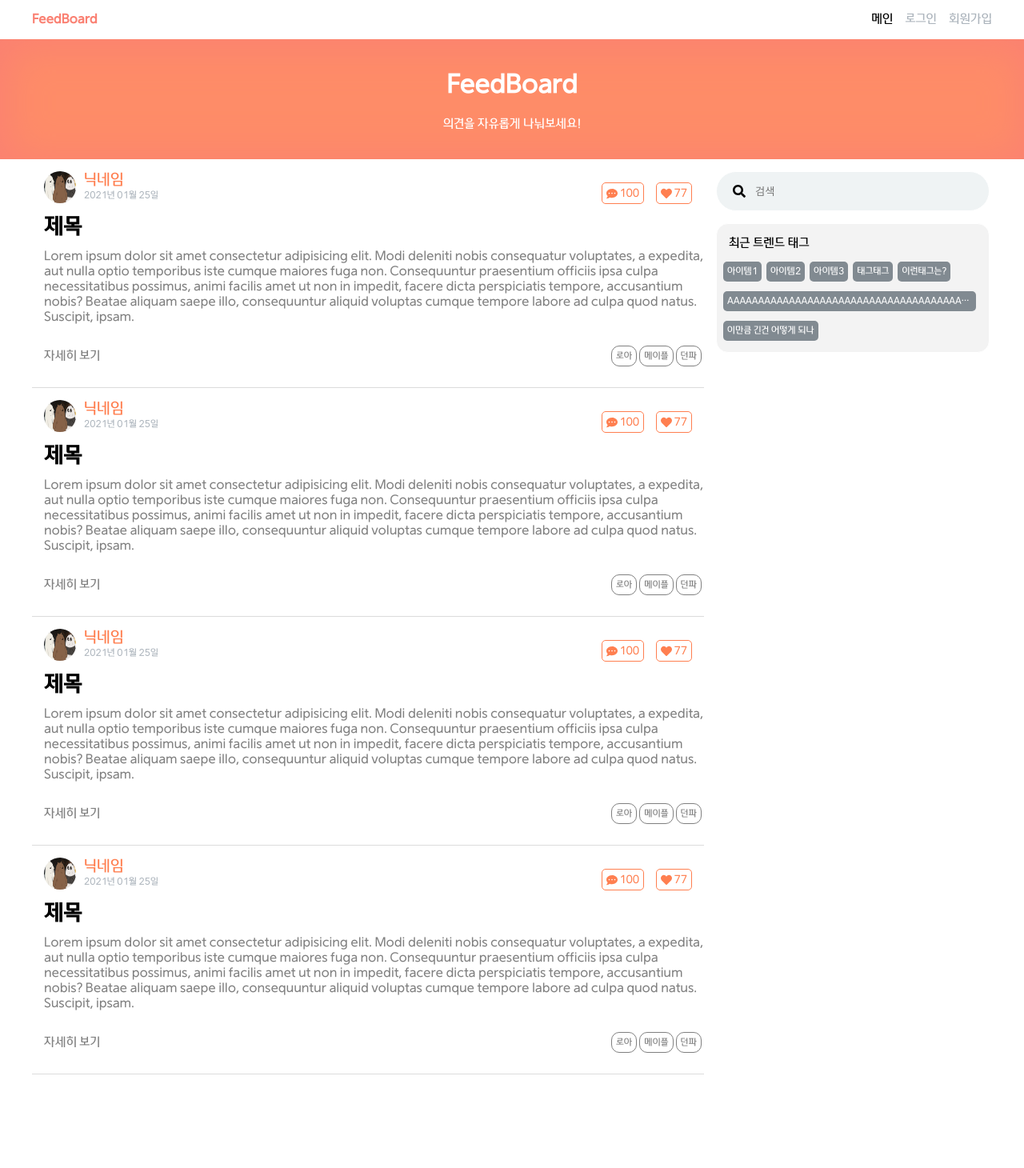
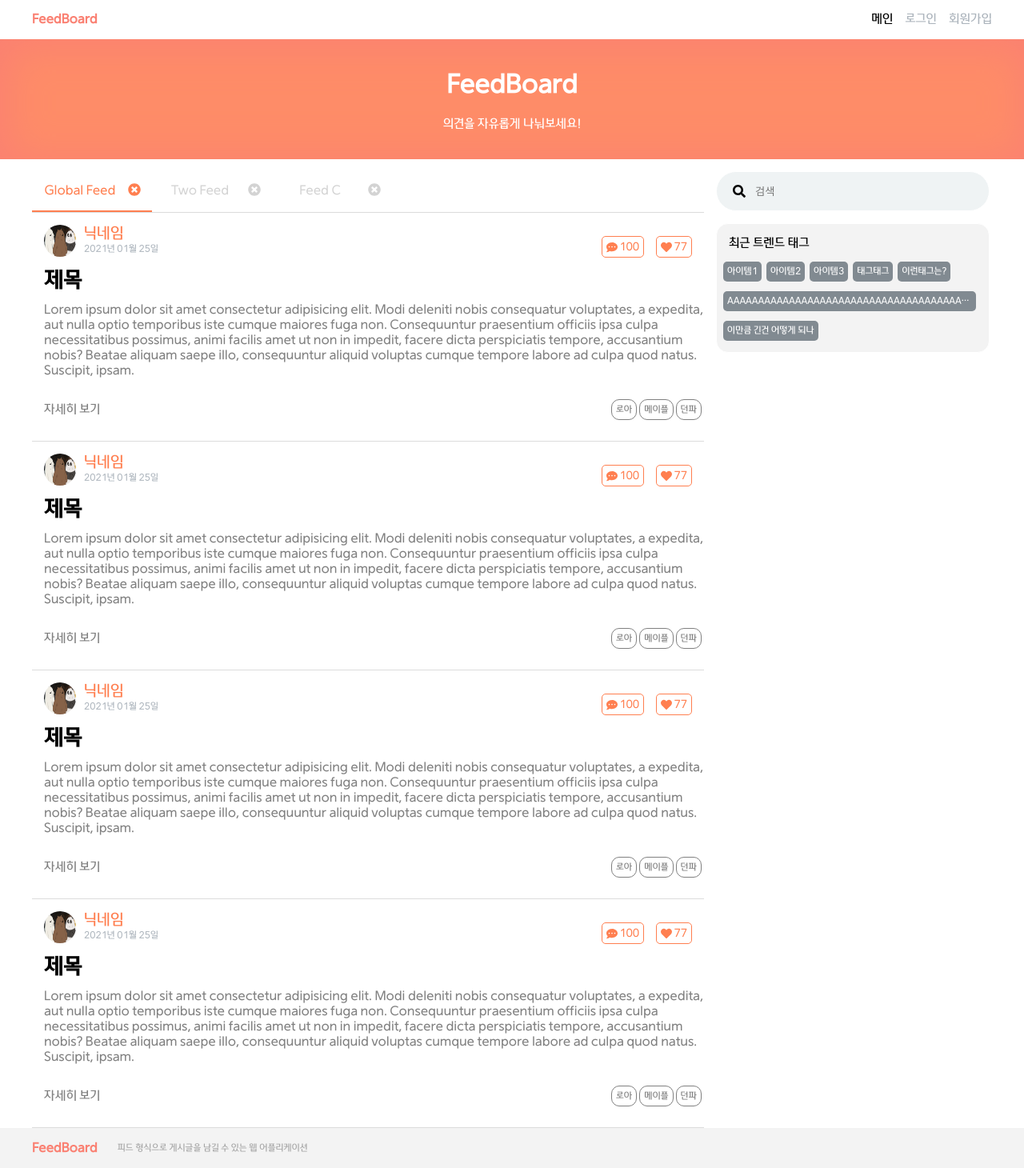
Before and after one commit to bbearcookie/FeedBoard, a React (Create React App) app in the folder react/: page / in a window 1280 px wide. Shown: the whole page at 80% size. Before the commit the page ends 1343 px from the top, so only its background shows below. Built offline with nearby package versions, Linux system fonts and the light colour scheme.

Commit message:
피드탭 부분 윤곽 잡음

```diff
--- a/react/src/components/Feed.scss
+++ b/react/src/components/Feed.scss
@@ -55,6 +55,7 @@
         border: 1px solid #ff7f50;
         border-radius: 5px;
         cursor: pointer;
+        user-select: none;
 
         p {
           margin: 0 0 0 2px;
--- /dev/null
+++ b/react/src/components/FeedTab.js
@@ -0,0 +1,44 @@
+import React, { useState } from 'react';
+import './FeedTab.scss';
+import FeedTabItem from './FeedTabItem';
+
+const FeedTab = () => {
+  const [itemList, setItemList] = useState([
+    {
+      id: 0,
+      text: "Global Feed",
+      active: true
+    },
+    {
+      id: 1,
+      text: "Two Feed",
+      active: false
+    },
+    {
+      id: 2,
+      text: "Feed C",
+      active: false
+    },
+  ]);
+
+  const onClick = (id) => {
+    setItemList(itemList.map((item =>
+      item.id === id ?
+      { ...item, active: true } :
+      { ...item, active: false }
+    )));
+  }
+
+  return (
+    <div className="FeedTab">
+      <div className="item-area">
+        {itemList.map((item) => (
+          <FeedTabItem key={item.id} id={item.id} text={item.text} active={item.active} onClick={onClick} />
+        ))}
+      </div>
+      <div className="divider" />
+    </div>
+  );
+};
+
+export default FeedTab;
--- /dev/null
+++ b/react/src/components/FeedTab.scss
@@ -0,0 +1,17 @@
+.FeedTab {
+  margin-top: 15px;
+  display: flex;
+  flex-direction: column;
+
+  .item-area {
+    width: 100%;
+    display: flex;
+    flex-direction: row;
+  }
+
+  .divider {
+    width: 100%;
+    height: 1px;
+    background: gainsboro;
+  }
+}
--- /dev/null
+++ b/react/src/components/FeedTabItem.js
@@ -0,0 +1,22 @@
+import React, { useState } from 'react';
+import { FontAwesomeIcon } from '@fortawesome/react-fontawesome';
+import { faTimesCircle } from '@fortawesome/free-solid-svg-icons';
+import "./FeedTabItem.scss";
+import classnames from 'classnames';
+
+const FeedTabItem = ({id, text, active, onClick}) => {
+  return (
+    <div
+      className={classnames("FeedTabItem", {'active': active})}
+      onClick={() => onClick(id)}
+    >
+      <div className="content-area">
+        <p className="label">{text}</p>
+        <FontAwesomeIcon icon={faTimesCircle} />
+      </div>
+      <div className="divider" />
+    </div>
+  );
+};
+
+export default FeedTabItem;
--- /dev/null
+++ b/react/src/components/FeedTabItem.scss
@@ -0,0 +1,37 @@
+.FeedTabItem {
+  width: 150px;
+  display: flex;
+  flex-direction: column;
+  color: #D3D3D3;
+  cursor: pointer;
+  user-select: none;
+
+  .content-area {
+    display: grid;
+    grid-template-columns: 80% 20%;
+    margin: 15px 0 15px 0;
+
+    .label {
+      margin: 0;
+      overflow: hidden;
+      text-overflow: ellipsis;
+      white-space: nowrap;
+    }
+  }
+
+  .divider {
+    width: 0px;
+    height: 2px;
+    transition: all 0.5s;
+  }
+}
+
+.FeedTabItem.active {
+  color: #ff7f50;
+
+  .divider {
+    width: 100%;
+    height: 2px;
+    background: #ff7f50;
+  }
+}
--- /dev/null
+++ b/react/src/components/Footer.js
@@ -0,0 +1,15 @@
+import React from 'react';
+import './Footer.scss';
+
+const Footer = () => {
+  return (
+    <footer className="Footer">
+      <nav>
+        <p className="logo">FeedBoard</p>
+        <p className="content">피드 형식으로 게시글을 남길 수 있는 웹 어플리케이션</p>
+      </nav>
+    </footer>
+  );
+};
+
+export default Footer;
--- /dev/null
+++ b/react/src/components/Footer.scss
@@ -0,0 +1,53 @@
+@import '../lib/variables';
+
+.Footer {
+  width: 100%;
+  height: 50px;
+  display: flex;
+  justify-content: center;
+  background: #F3F3F3;
+  user-select: none;
+
+  nav {
+    display: flex;
+    align-items: center;
+
+    .logo {
+      color: #FA8072;
+      font-weight: bold;
+      user-select: none;
+    }
+
+    .content {
+      font-size: 12px;
+      color: #A6A6A6;
+      margin-left: 25px;
+    }
+  }
+
+  @include xxl {
+    nav {
+      width: 1200px;
+    }
+  }
+  @include xl {
+    nav {
+      width: 1200px;
+    }
+  }
+  @include lg {
+    nav {
+      width: 900px;
+    }
+  }
+  @include md {
+    nav {
+      width: 700px;
+    }
+  }
+  @include sm {
+    nav {
+      width: 500px;
+    }
+  }
+}
--- a/react/src/components/TagListItem.scss
+++ b/react/src/components/TagListItem.scss
@@ -9,6 +9,7 @@
   font-size: 12px;
   line-height: 25px;
   cursor: pointer;
+  user-select: none;
   overflow: hidden;
   text-overflow: ellipsis;
   white-space: nowrap;
--- a/react/src/pages/Home.js
+++ b/react/src/pages/Home.js
@@ -1,6 +1,8 @@
 import React from 'react';
 import { Outlet } from 'react-router-dom';
 import Feed from '../components/Feed';
+import FeedTab from '../components/FeedTab';
+import Footer from '../components/Footer';
 import NavBar from '../components/NavBar';
 import SearchBar from '../components/SearchBar';
 import TagList from '../components/TagList';
@@ -14,6 +16,7 @@ const Home = () => {
       <TitleBar />
       <section className="main-area">
         <section className="feed-area">
+          <FeedTab />
           <Feed />
           <Feed />
           <Feed />
@@ -24,6 +27,7 @@ const Home = () => {
           <TagList />
         </section>
       </section>
+      <Footer />
       <Outlet />
     </div>
   );
--- a/react/src/pages/Signin.js
+++ b/react/src/pages/Signin.js
@@ -1,9 +1,10 @@
 import React from 'react';
 import NavBar from '../components/NavBar';
+import './Signin.scss';
 
 const Signin = () => {
   return (
-    <div>
+    <div className="Signin">
       <NavBar />
     </div>
   );
--- /dev/null
+++ b/react/src/pages/Signin.scss
@@ -0,0 +1,2 @@
+.Signin {
+}
```
